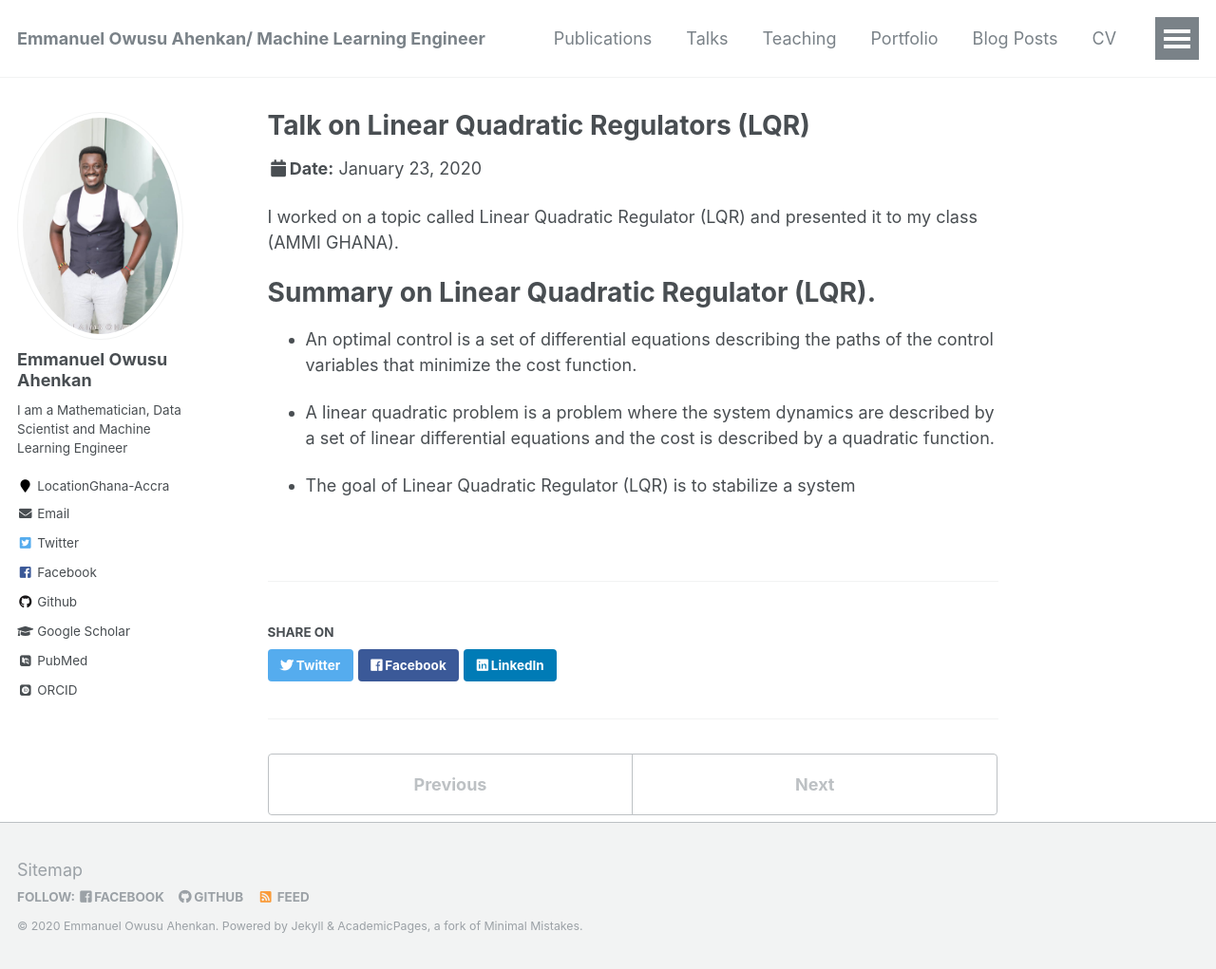
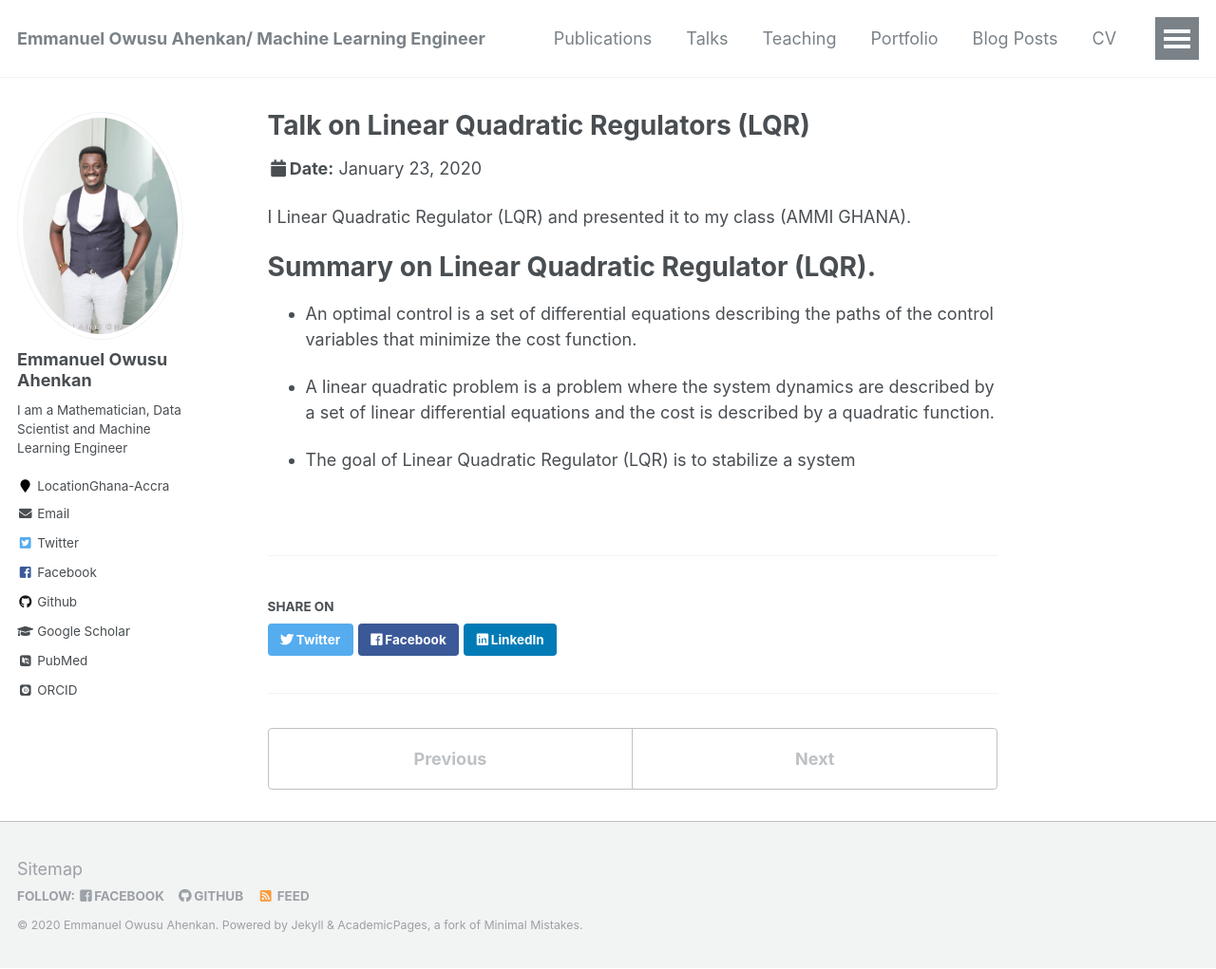
Before and after one commit to EmmanuelOwusu/EmmanuelOwusu.github.io, a Jekyll site: the page built from _talks/2014-03-01-talk-3.md, in a window 1280 px wide and 1021 px high. Shown: the whole window at 95% size. Built offline with Jekyll 4.4.1, drawn with Linux system fonts in a browser that asks for light colours; some web fonts are replaced.

Commit message:
Updated Talk 3
Updated Talk 3

```diff
--- a/_talks/2014-03-01-talk-3.md
+++ b/_talks/2014-03-01-talk-3.md
@@ -8,7 +8,7 @@ date: 2020-01-23
 location: "Accra, Ghana"
 ---
 
-I worked on a topic called Linear Quadratic Regulator (LQR) and presented it to my class (AMMI GHANA).
+I  Linear Quadratic Regulator (LQR) and presented it to my class (AMMI GHANA).
 
 # Summary on Linear Quadratic Regulator (LQR).
 
```
